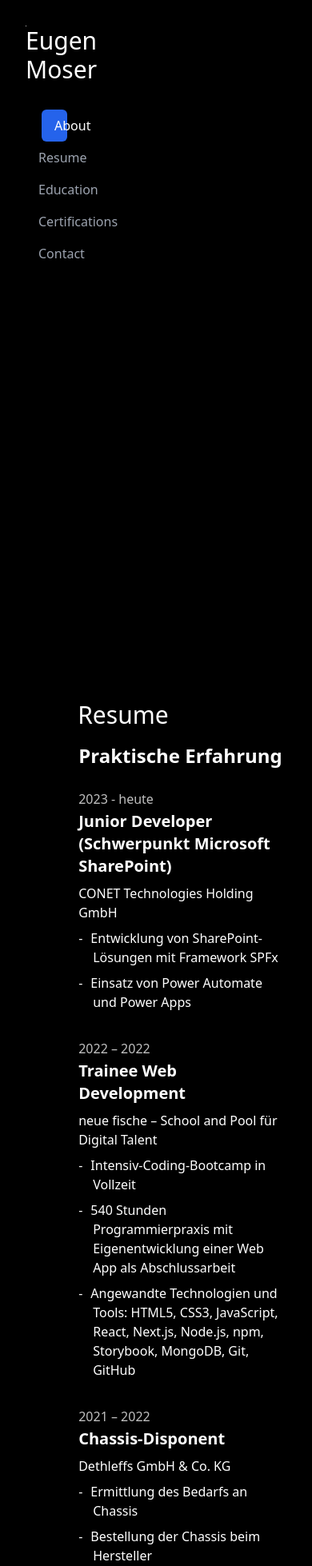
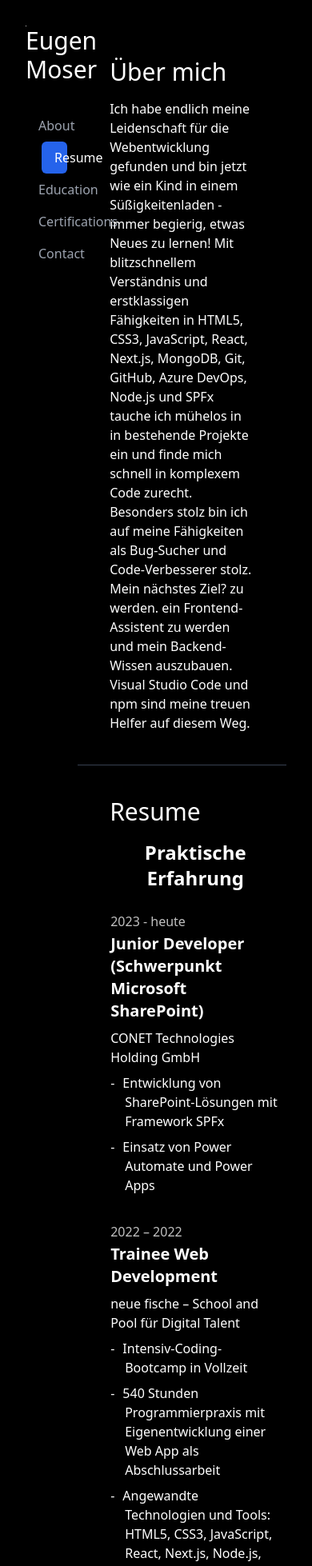
Before and after one commit to EugenMoser/Website, a Next.js app: page / in a window 390 px wide. Shown: the top 1958 px of the page at 80% size. Built offline with nearby package versions, Linux system fonts and the light colour scheme.

Commit message:
create section animation

```diff
--- a/src/app/(portfolio)/components/navigation.tsx
+++ b/src/app/(portfolio)/components/navigation.tsx
@@ -1,11 +1,15 @@
 'use client';
 import '../../globals.css';
 
-import { useEffect, useState } from 'react';
+import {
+  useEffect,
+  useState,
+} from 'react';
 
 import Link from 'next/link';
 
-import { handleScroll, sections } from '../utils/scrollTracker';
+import { SECTIONS as sections } from '../constants/constants.js';
+import { handleScroll } from '../utils/scrollTracker';
 
 interface NavigationProps {}
 
@@ -21,13 +25,12 @@ function Navigation({}: NavigationProps): JSX.Element {
       setActiveSection(currentSection);
     };
 
-    window.addEventListener('scroll', onScroll, false);
+    window.addEventListener('scroll', onScroll);
     // Cleanup function to remove the event listener
     return () => {
       window.removeEventListener('scroll', onScroll);
     };
   }, [activeSection]);
-
   return (
     <ul className='flex flex-col justify-end'>
       {sections.map((link) => (
@@ -37,7 +40,7 @@ function Navigation({}: NavigationProps): JSX.Element {
             className={`
               block  px-4 py-2 rounded-md  ${
                 activeSection === link.href.slice(1)
-                  ? 'bg-linkblue slide-right'
+                  ? 'bg-blue slide-right'
                   : 'text-gray-400 hover:bg-gray-200 '
               }`}
           >
--- a/src/app/(portfolio)/components/sections/resume.tsx
+++ b/src/app/(portfolio)/components/sections/resume.tsx
@@ -2,13 +2,16 @@ import '../../../globals.css';
 
 import React from 'react';
 
-import { strings } from '../../utils/strings';
+import { strings } from '../../language/de';
 
 interface ResumeProps {
   period: string;
   position: string;
   company: string;
   details: string[] | [];
+}
+interface ResumeTableProps {
+  active: boolean;
 }
 
 interface SectionProps {
@@ -58,7 +61,7 @@ function ResumeSection({ title, items }: SectionProps): JSX.Element {
   );
 }
 
-function ResumeTable(): JSX.Element {
+function ResumeTable({ active }: ResumeTableProps): JSX.Element {
   const {
     experience,
     continuingEducation,
@@ -68,9 +71,9 @@ function ResumeTable(): JSX.Element {
   } = strings.resume;
 
   return (
-    <div
+    <section
       id='resume'
-      className='sectionStyle'
+      className={`sectionStyle ${active && 'fadeInUp'}`}
     >
       <h1 className='pb-4'>Resume</h1>
       <table className='pb-20'>
@@ -95,7 +98,7 @@ function ResumeTable(): JSX.Element {
           items={graduation}
         />
       </table>{' '}
-    </div>
+    </section>
   );
 }
 
--- /dev/null
+++ b/src/app/(portfolio)/constants/constants.js
@@ -0,0 +1,22 @@
+export const SECTIONS = [
+  {
+    href: '#about',
+    label: 'About',
+  },
+  {
+    href: '#resume',
+    label: 'Resume',
+  },
+  {
+    href: '#education',
+    label: 'Education',
+  },
+  {
+    href: '#certifications',
+    label: 'Certifications',
+  },
+  {
+    href: '#contact',
+    label: 'Contact',
+  },
+];
--- a/src/app/(portfolio)/language/de.js
+++ b/src/app/(portfolio)/language/de.js
@@ -1,5 +1,6 @@
 const strings = {
-  aboutMe: `Ich habe endlich meine Leidenschaft für die Webentwicklung gefunden und bin jetzt wie ein Kind in einem
+  aboutMeHeader: 'Über mich',
+  aboutMeTest: `Ich habe endlich meine Leidenschaft für die Webentwicklung gefunden und bin jetzt wie ein Kind in einem
   Süßigkeitenladen - immer begierig, etwas Neues zu lernen! Mit blitzschnellem
   Verständnis und erstklassigen Fähigkeiten in HTML5, CSS3, JavaScript, React, Next.js,
   MongoDB, Git, GitHub, Azure DevOps, Node.js und SPFx tauche ich mühelos in
--- a/src/app/(portfolio)/language/en.js
+++ b/src/app/(portfolio)/language/en.js
@@ -1,5 +1,7 @@
 const strings = {
-  aboutMe: `I've finally found my passion in web development and now I’m like a kid in a
+  aboutMeHeader: 'About me',
+
+  aboutMeTest: `I've finally found my passion in web development and now I’m like a kid in a
   candy store – always eager to learn something new! With lightning-fast
   understanding and top-notch skills in HTML5, CSS3, JavaScript, React, Next.js,
   MongoDB, Git, GitHub, Azure DevOps, Node.js, and SPFx, I effortlessly dive into
--- a/src/app/(portfolio)/page.tsx
+++ b/src/app/(portfolio)/page.tsx
@@ -1,27 +1,59 @@
+'use client';
+
+import {
+  useEffect,
+  useState,
+} from 'react';
+
 import About from './components/sections/about';
 import Certifications from './components/sections/certifications';
 import Contact from './components/sections/contact';
 import Education from './components/sections/education';
 import Resume from './components/sections/resume';
+import { handleScroll } from './utils/scrollTracker';
 
 export default function Home() {
+  // use set to avoid duplicates
+  const [activeSections, setActiveSections] = useState(new Set(['about']));
+
+  //get the current section based on scroll position
+  useEffect(() => {
+    const onScroll = () => {
+      const currentSection = handleScroll();
+      setActiveSections((prevSections) => {
+        const newSections = new Set(prevSections);
+        newSections.add(currentSection);
+        return newSections;
+      });
+    };
+
+    window.addEventListener('scroll', onScroll);
+    // Cleanup function to remove the event listener
+    return () => {
+      window.removeEventListener('scroll', onScroll);
+    };
+  }, []);
+  console.log('Position', window.scrollY);
+
   return (
     <div className='flex flex-col '>
-      <About />
-      <Resume />
-      <Education />
-      <Certifications />
-      <Contact />
+      <About active={activeSections.has('about')} />
+      <Resume active={activeSections.has('resume')} />
+      <Education active={activeSections.has('education')} />
+      <Certifications active={activeSections.has('certifications')} />
+      <Contact active={activeSections.has('contact')} />
     </div>
   );
 }
 
-//todo: - responsive Design
 //todo: - scroll animation
 //todo:   - section arise
 //todo:   - section station when scroll
 
 //todo: - progress bar
 //todo: - multilanguage
+
+//todo: - responsive Design
+
 //todo:
 //todo:
--- a/src/app/(portfolio)/utils/scrollTracker.tsx
+++ b/src/app/(portfolio)/utils/scrollTracker.tsx
@@ -1,32 +1,4 @@
-import { useState } from 'react';
-
-type SectionsProps = {
-  href: string;
-  label: string;
-};
-
-export const sections: SectionsProps[] = [
-  {
-    href: '#about',
-    label: 'About',
-  },
-  {
-    href: '#resume',
-    label: 'Resume',
-  },
-  {
-    href: '#education',
-    label: 'Education',
-  },
-  {
-    href: '#certifications',
-    label: 'Certifications',
-  },
-  {
-    href: '#contact',
-    label: 'Contact',
-  },
-];
+import { SECTIONS as sections } from '../constants/constants.js';
 
 //get the current section based on scroll position
 
@@ -36,15 +8,36 @@ export function handleScroll(): string {
   const mySections = sections.map((link) =>
     document.querySelector(link.href)
   );
-  const scrollPosition =
-    window.scrollY + (window.innerHeight - window.innerHeight + 1);
 
+  const scrollPosition = window.scrollY;
   mySections.forEach((section) => {
     if (section) {
       const element = section as HTMLElement;
+      console.log('offsetTop', element.offsetTop);
+      console.log('clientHeight', element.clientHeight);
+      console.log('scrollPosition', scrollPosition);
+      console.log(' window.innerHeight', window.innerHeight);
+
+      console.log('test', element.offsetTop <= scrollPosition);
+      console.log(
+        'test2',
+        element.offsetTop + element.clientHeight > scrollPosition
+      );
+
+      //   if (
+      //     element.offsetTop <= scrollPosition &&
+      //     //4652 <= 0
+      //     element.offsetTop + element.clientHeight > scrollPosition
+      //     //4652 + 718 > 0
+      //   ) {
+      //     activeSection = element.id;
+      //   }
+      // }
       if (
-        element.offsetTop <= scrollPosition &&
+        element.offsetTop <= scrollPosition + element.clientHeight * 0.3 &&
+        //4652 <= 0
         element.offsetTop + element.clientHeight > scrollPosition
+        //4652 + 718 > 0
       ) {
         activeSection = element.id;
       }
--- a/src/app/globals.css
+++ b/src/app/globals.css
@@ -105,7 +105,7 @@ body {
     }
   }
 
-  .progress {
+  /* .progress {
     height: 3px;
     width: 0%;
     background-color: #fff;
@@ -119,9 +119,9 @@ body {
       background-color: rgb(20, 255, 226);
       width: 100%;
     }
-  }
+  } */
 
   .sectionStyle {
-    @apply flex flex-col justify-center min-h-screen self-center col-span-1 sm:col-span-1 pb-20;
+    @apply flex flex-col justify-center min-h-screen  sm:col-span-1 p-10 opacity-0 border-b border-gray-700;
   }
 }
--- a/tailwind.config.ts
+++ b/tailwind.config.ts
@@ -7,7 +7,7 @@ const config: Config = {
       colors: {
         grey: '#C0C0C0',
         black: '#00000',
-        linkblue: '#2563EB',
+        blue: '#2563EB',
       },
     },
   },
```
